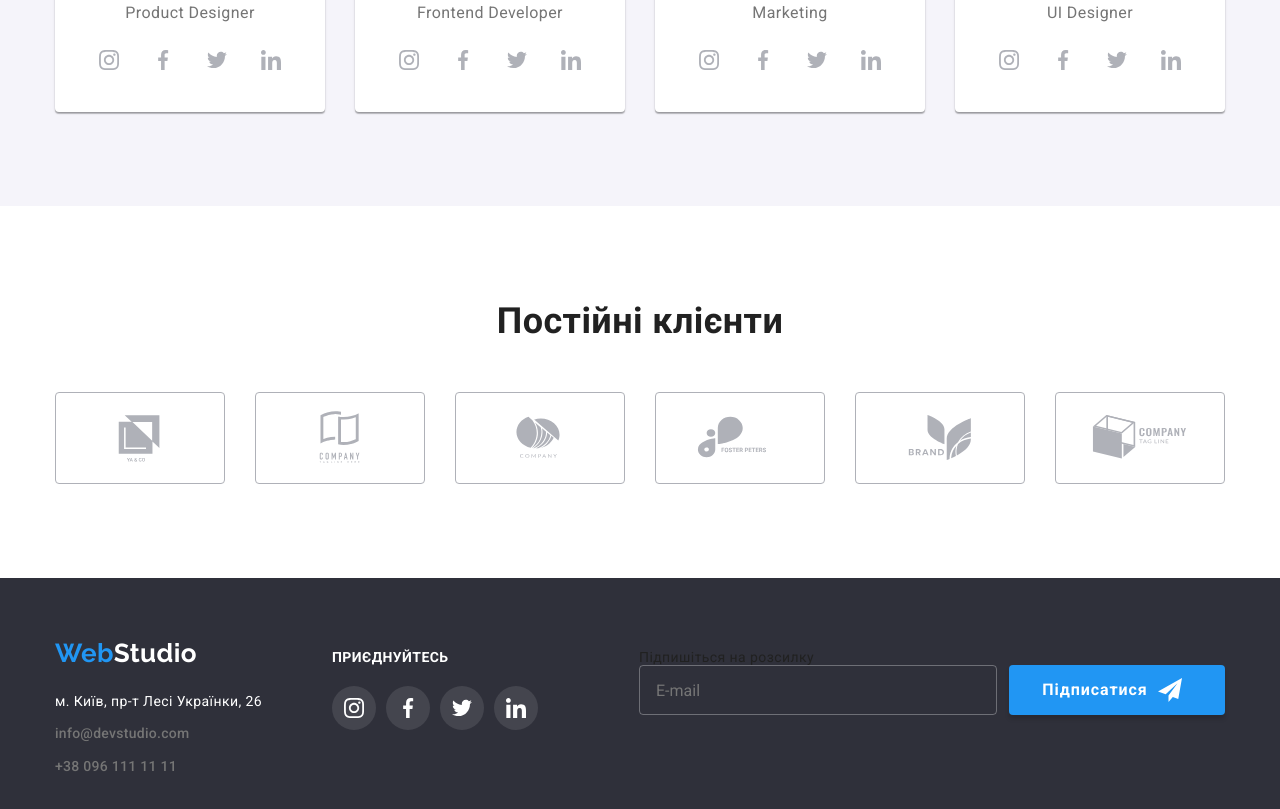
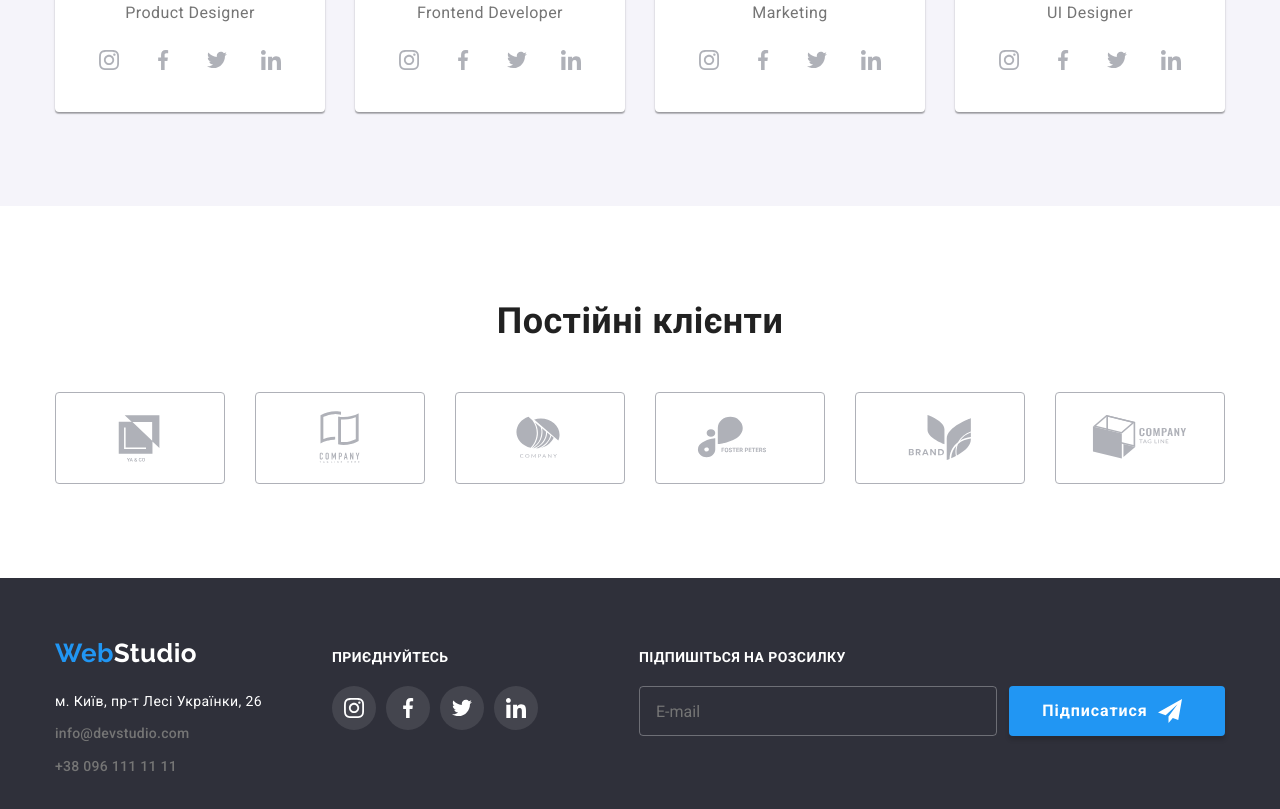
Before and after one commit to Alla199707/goit-markup-hw-06, a plain HTML site: page index.html in a window 1280 px wide. Shown: the part 2098-2907 px from the top of the page. Drawn offline with nearby package versions, Linux system fonts and the light colour scheme.

Commit message:
правка наименование класса

```diff
--- a/css/styles.css
+++ b/css/styles.css
@@ -654,7 +654,7 @@ img {
   display: flex;
 }
 
-.footer-form-label {
+.footer-form-title {
   display: inline-block;
   margin-bottom: 20px;
   font-weight: 700;
```
